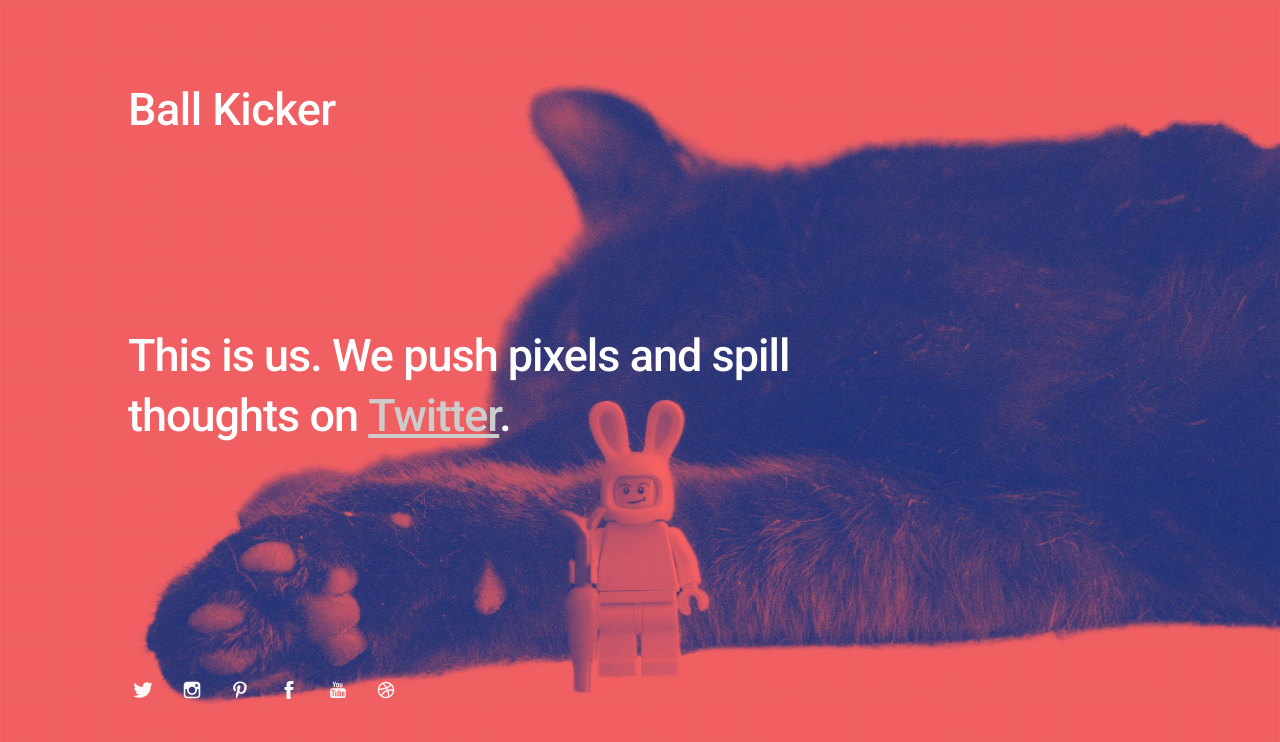
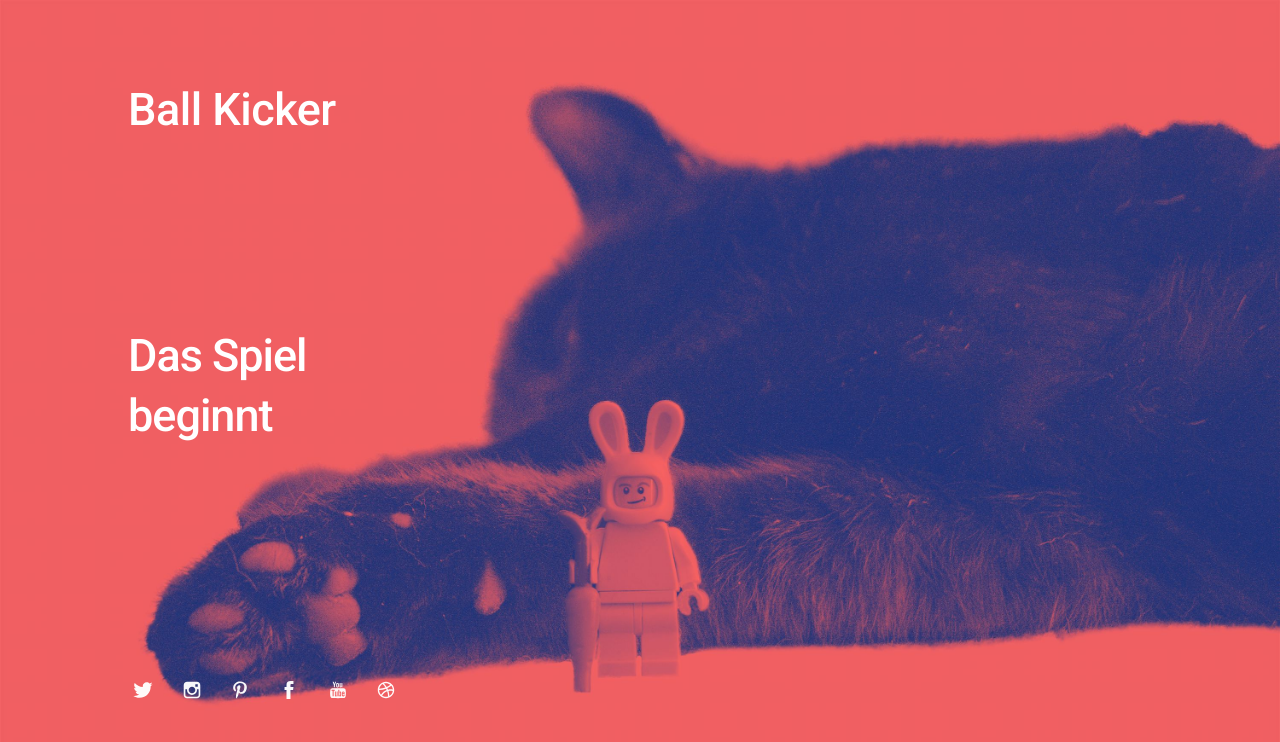
Before and after one commit to blueblogger/blueblogger.github.io, a plain HTML site: page index.html in a window 1280 px wide. Drawn offline with Linux system fonts and the light colour scheme.

Commit message:
Text und Logo

```diff
--- a/index.html
+++ b/index.html
@@ -49,7 +49,7 @@
 
 		<div class="bio">
 
-			<p>This is us. We push pixels and spill thoughts on <a href="#">Twitter</a>.</p>
+			<p>Das Spiel beginnt</p>
 
 		</div>
 
```
